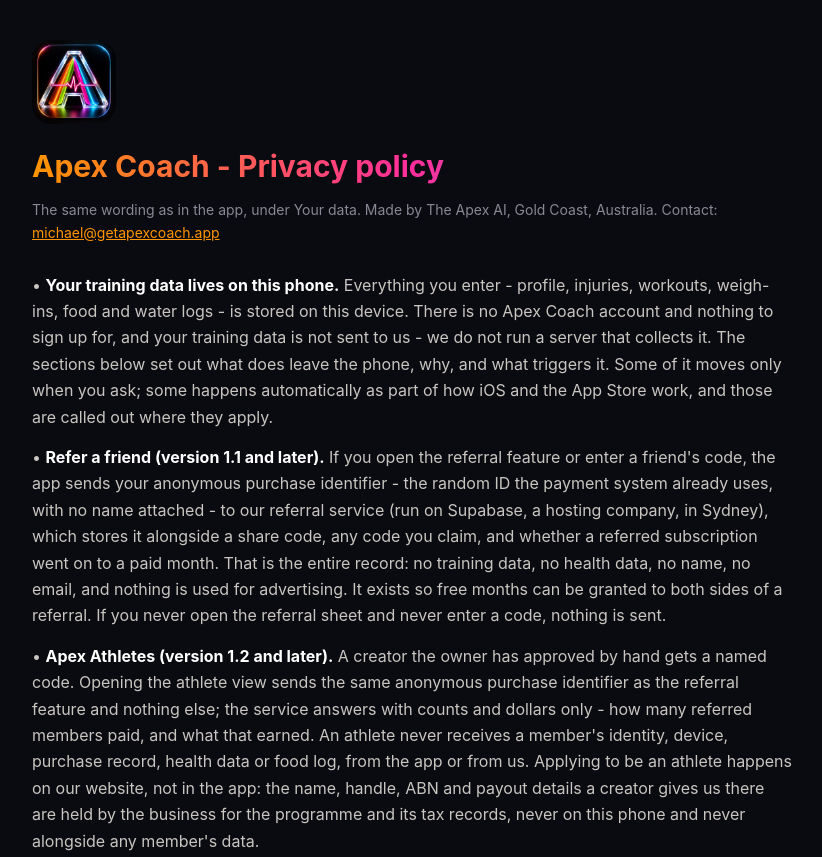
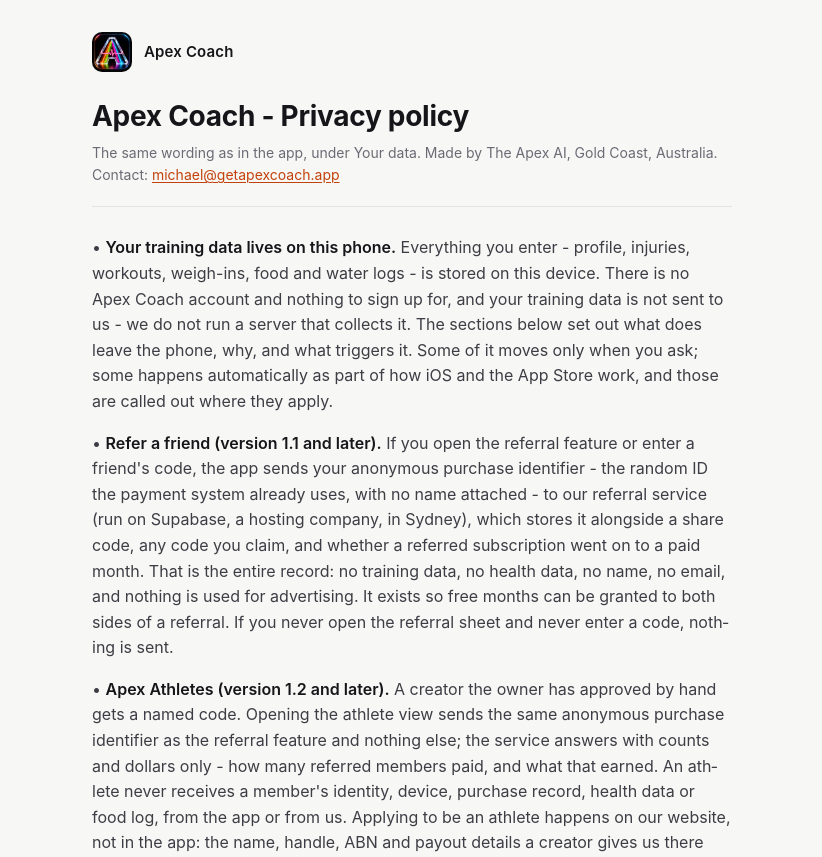
Before and after one commit to micdevlins-lab/apex-board, a plain HTML site: page privacy/index.html in a window 1280 px wide. Shown: the top 857 px of the page, without its empty margins (228-1050 px from the left). Drawn offline with Linux system fonts and the light colour scheme.

Commit message:
Privacy page: plain professional layout (neutral light/dark, 680px centred column, small emblem header, no gradient title); wording unchanged

```diff
--- a/privacy/index.html
+++ b/privacy/index.html
@@ -4,17 +4,23 @@
 <title>Apex Coach - Privacy policy</title>
 <meta name="robots" content="index,follow">
 <style>
-  body{margin:0;background:#0A0A11;color:#E8E6E2;font:16px/1.65 -apple-system,"Segoe UI",Roboto,sans-serif}
-  main{max-width:760px;margin:0 auto;padding:40px 22px 80px}
-  img.emb{width:84px;height:84px;border-radius:20px;display:block;margin:0 0 18px}
-  h1{font-size:30px;margin:0 0 6px;background:linear-gradient(90deg,#FF9500,#FF2D9B,#32ADE6);-webkit-background-clip:text;background-clip:text;color:transparent}
-  p{margin:14px 0;color:#C9C6C1;overflow-wrap:anywhere}
-  strong{color:#fff}
-  .sub{color:#8a8894;font-size:14px;margin:0 0 28px}
-  .ver{margin-top:48px;padding-top:16px;border-top:1px solid #26262f;color:#8a8894;font-size:13px}
-  a{color:#FF9500}
+  :root{--bg:#F7F7F5;--card:#FFFFFF;--ink:#16161A;--body:#3D3D45;--mut:#6B6B75;--line:#E4E4E0;--accent:#C2410C}
+  @media (prefers-color-scheme:dark){:root{--bg:#0E0E12;--card:#16161C;--ink:#F2F2F0;--body:#C8C8CE;--mut:#8E8E98;--line:#2A2A33;--accent:#FB923C}}
+  *{box-sizing:border-box}
+  body{margin:0;background:var(--bg);color:var(--body);font:16px/1.6 -apple-system,BlinkMacSystemFont,'Segoe UI',Roboto,sans-serif;-webkit-text-size-adjust:100%}
+  main{max-width:680px;margin:0 auto;padding:32px 20px 64px}
+  .head{display:flex;align-items:center;gap:12px;margin:0 0 28px}
+  img.emb{width:40px;height:40px;border-radius:10px;display:block;margin:0}
+  .brand{font-weight:600;color:var(--ink);font-size:15px;letter-spacing:.01em}
+  h1{font-size:28px;line-height:1.2;margin:0 0 8px;color:var(--ink);font-weight:700;letter-spacing:-.01em}
+  .sub{color:var(--mut);font-size:14px;margin:0 0 28px;padding-bottom:20px;border-bottom:1px solid var(--line)}
+  p{margin:0 0 16px;overflow-wrap:break-word;hyphens:auto}
+  strong{color:var(--ink);font-weight:600}
+  .ver{margin-top:40px;padding-top:16px;border-top:1px solid var(--line);color:var(--mut);font-size:13px}
+  a{color:var(--accent);text-decoration-thickness:1px;text-underline-offset:2px}
+  @media (max-width:420px){body{font-size:15.5px}h1{font-size:24px}main{padding:24px 18px 56px}}
 </style></head><body><main>
-<img class="emb" src="emblem.png" alt="Apex Coach">
+<div class="head"><img class="emb" src="emblem.png" alt=""><span class="brand">Apex Coach</span></div>
 <h1>Apex Coach - Privacy policy</h1>
 <p class="sub">The same wording as in the app, under Your data. Made by The Apex AI, Gold Coast, Australia. Contact: <a href="mailto:michael@getapexcoach.app">michael@getapexcoach.app</a></p>
 <p>• <strong>Your training data lives on this phone.</strong> Everything you enter - profile, injuries, workouts, weigh-ins, food and water logs - is stored on this device. There is no Apex Coach account and nothing to sign up for, and your training data is not sent to us - we do not run a server that collects it. The sections below set out what does leave the phone, why, and what triggers it. Some of it moves only when you ask; some happens automatically as part of how iOS and the App Store work, and those are called out where they apply.</p>
```
